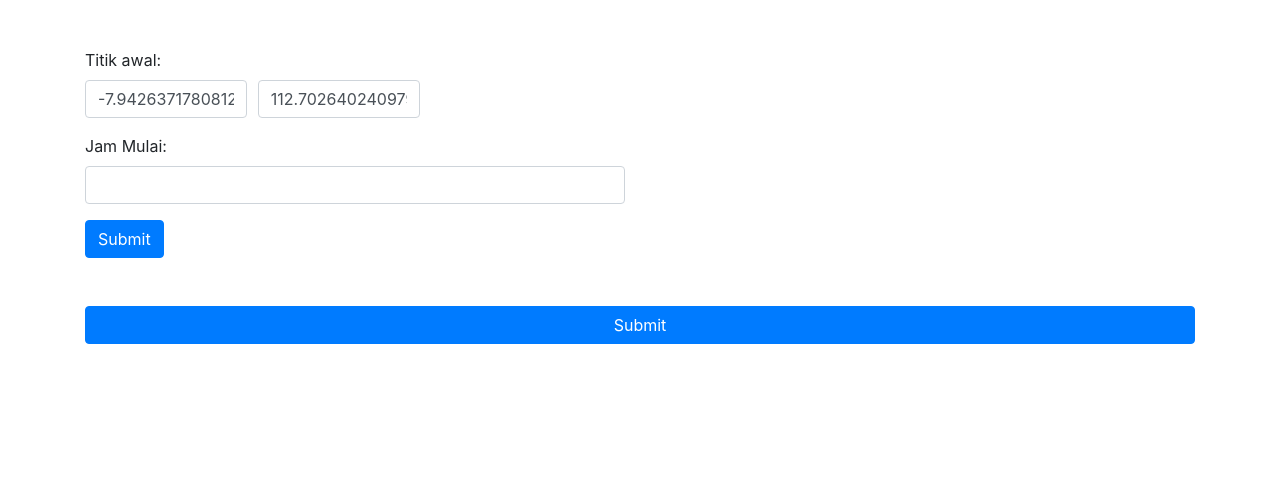
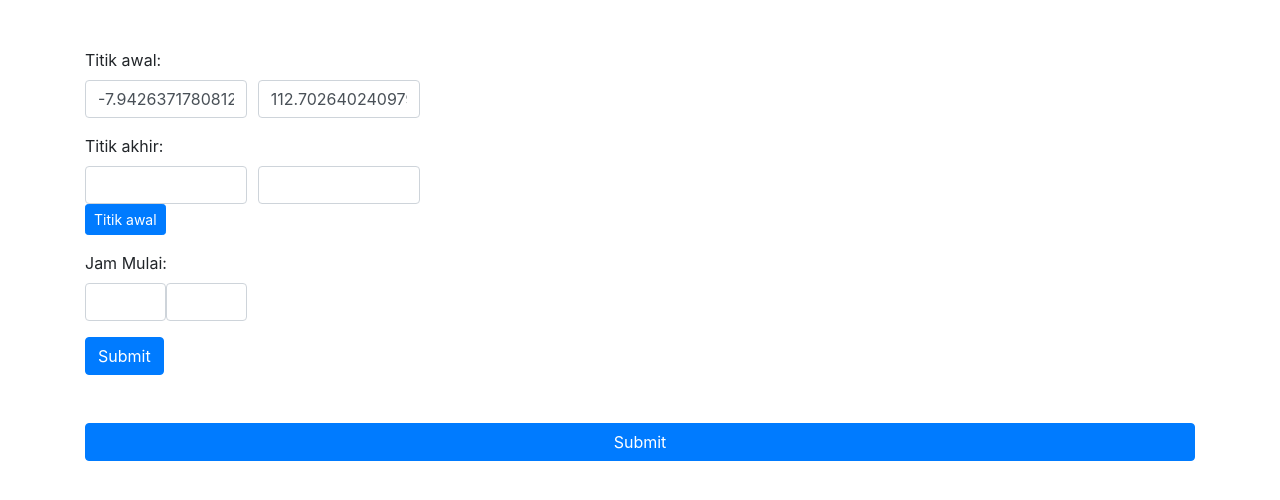
Before and after one commit to viery15/travel-planner-web-client, a Vue app: page / in a window 1280 px wide. Shown: the top 500 px of the page. Built offline with nearby package versions, Linux system fonts and the light colour scheme; the HTML template or start-up script is replaced by a standard one; what vue-loading-overlay, vue-sweetalert2, vue-tables-2 would draw is missing.

Commit message:
new interface

```diff
--- a/src/views/Home.vue
+++ b/src/views/Home.vue
@@ -8,9 +8,16 @@
             <input type="text" class="form-control" v-model="latitude" style="width:30%; float:left; margin-right:2%">
             <input type="text" class="form-control" v-model="longitude" style="width:30%; margin-right:2%">
           </div>
+           <div class="form-group">
+            <label for="coordinate">Titik akhir:</label><br>
+            <input type="text" class="form-control" v-model="latitude_akhir" style="width:30%; float:left; margin-right:2%">
+            <input type="text" class="form-control" v-model="longitude_akhir" style="width:30%; margin-right:2%">
+            <button class="btn btn-sm btn-primary" v-on:click="titikAkhir()">Titik awal</button>
+          </div>
           <div class="form-group">
             <label for="coordinate">Jam Mulai:</label><br>
-            <input type="number" class="form-control" v-model="jam_mulai">
+            <input type="number" class="form-control" v-model="jam_mulai" style="width:15%; float:left">
+            <input type="number" class="form-control" v-model="menit_mulai" style="width:15%">
           </div>
           <button v-on:click="getDestination();" type="button" class="btn btn-primary">Submit</button><br><br>
       </div>
@@ -42,6 +49,9 @@
     <br>
     <button v-on:click="submit()" type="button" class="btn btn-primary" style="width:100%">Submit</button>
     <br><br><br>
+    <ol>
+      <li v-for="(tempat, index) in res.response" v-bind:key="index">{{tempat.nama}}</li>
+    </ol>
     {{res}}
   </div>
 </template>
@@ -57,10 +67,13 @@ export default {
     return {
       latitude: "-7.942637178081287",
       longitude: "112.70264024097918",
+      latitude_akhir: "",
+      longitude_akhir: "",
       dataDestinasi: [],
       selectedDestination:[],
       res: "",
       jam_mulai: "",
+      menit_mulai: "",
       url: "http://127.0.0.1:3000/"
     }
   },
@@ -101,7 +114,10 @@ export default {
       newComponent.append('data', JSON.stringify(this.selectedDestination))
       newComponent.append('latitude', this.latitude)
       newComponent.append('longitude', this.longitude)
+       newComponent.append('latitude_akhir', this.latitude_akhir)
+      newComponent.append('longitude_akhir', this.longitude_akhir)
       newComponent.append('jam_mulai', this.jam_mulai)
+      newComponent.append('menit_mulai', this.menit_mulai)
 
       axios.post(this.url+"main", newComponent)
         .then((response) => {
@@ -113,6 +129,11 @@ export default {
             /* eslint-enable no-console */
         })
 
+    },
+
+    titikAkhir(){
+      this.latitude_akhir = this.latitude;
+      this.longitude_akhir = this.longitude;
     },
 
     onChangeDestinasi(event) {
```
